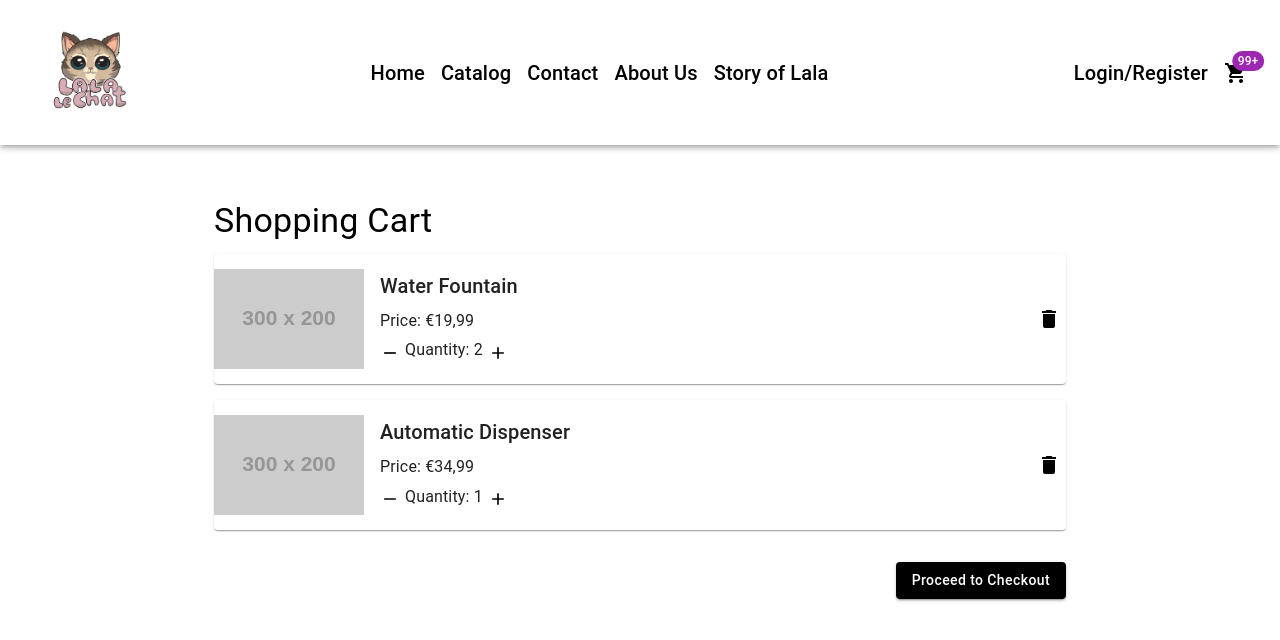
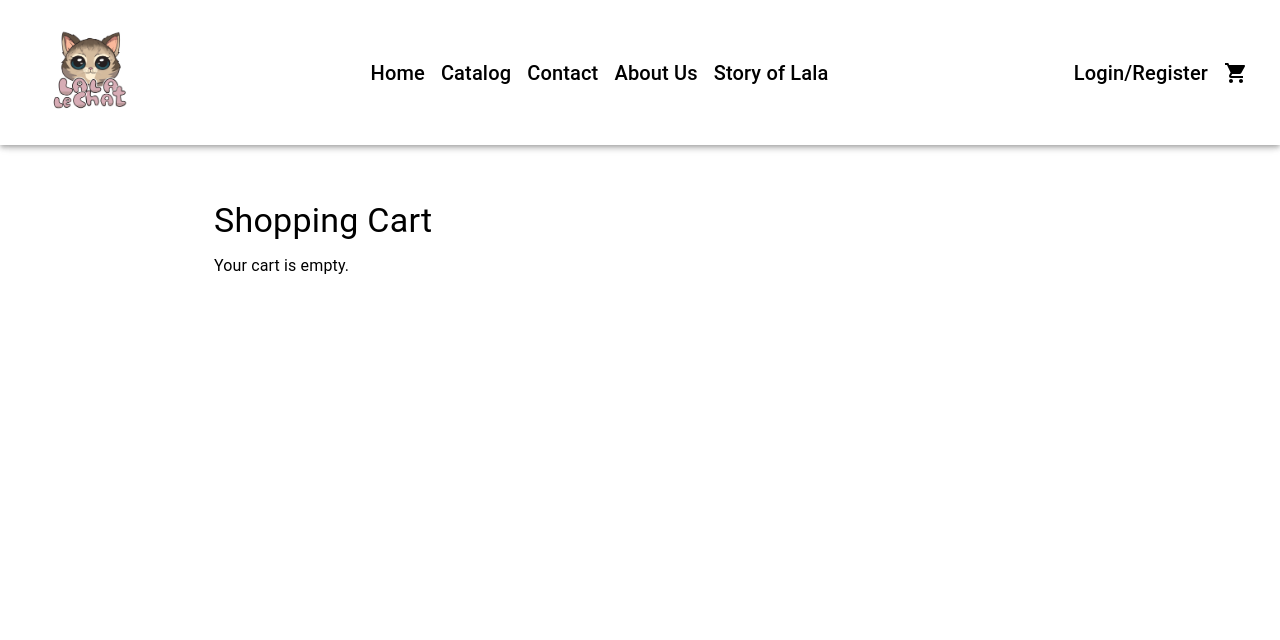
Before and after one commit to ahkoklol/ig3-projet-web-front, a React (Create React App) app: page /cart in a window 1280 px wide. Shown: the top 640 px of the page. Built offline with nearby package versions, Linux system fonts and the light colour scheme.

Commit message:
changes to cart to not have static items

```diff
--- a/src/components/Navbar/Navbar.jsx
+++ b/src/components/Navbar/Navbar.jsx
@@ -76,7 +76,7 @@
                 </Typography>
             </IconButton>
             <IconButton component={Link} to="/cart" aria-label="Show cart items" color="inherit">
-                <Badge badgeContent={500} color="secondary">
+                <Badge badgeContent={0} color="secondary">
                 <ShoppingCart />
                 </Badge>
             </IconButton>
--- a/src/pages/Register/Register.jsx
+++ b/src/pages/Register/Register.jsx
@@ -12,6 +12,7 @@
 import Typography from '@mui/material/Typography';
 import Container from '@mui/material/Container';
 import { createTheme, ThemeProvider } from '@mui/material/styles';
+import axios from 'axios';
 
 function Copyright(props) {
   return (
@@ -36,7 +37,16 @@
       email: data.get('email'),
       password: data.get('password'),
     });
-  };
+
+  axios.post('http://localhost:8800/user', data)
+  .then(() => {
+    console.log("User created");
+  })
+  .catch((error) => {
+    console.log("User not created");
+  });
+
+};
 
   return (
     <ThemeProvider theme={theme}>
```
Also changed, not shown: src/pages/Cart/Cart.jsx (+7 -0 lines).
